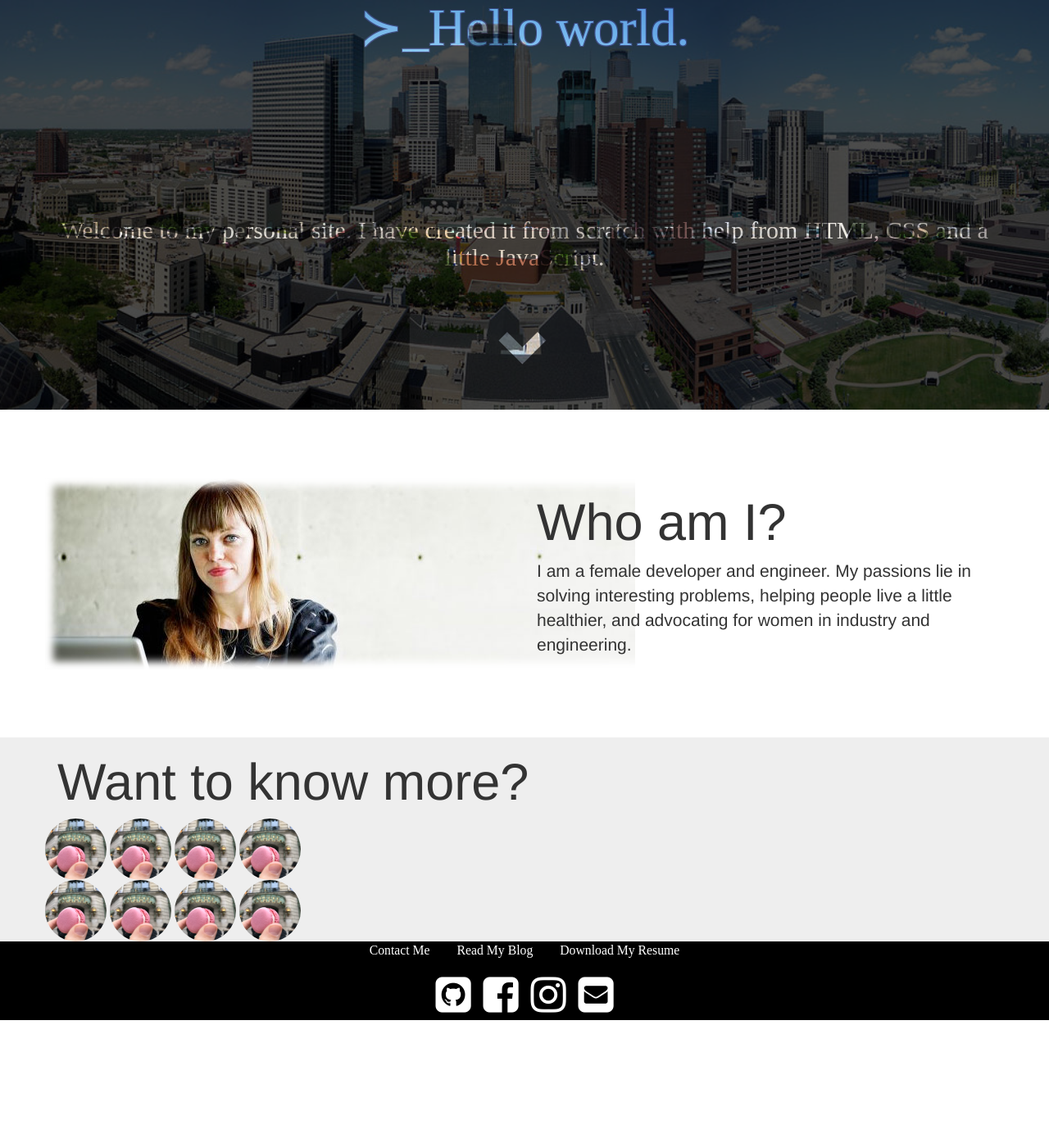
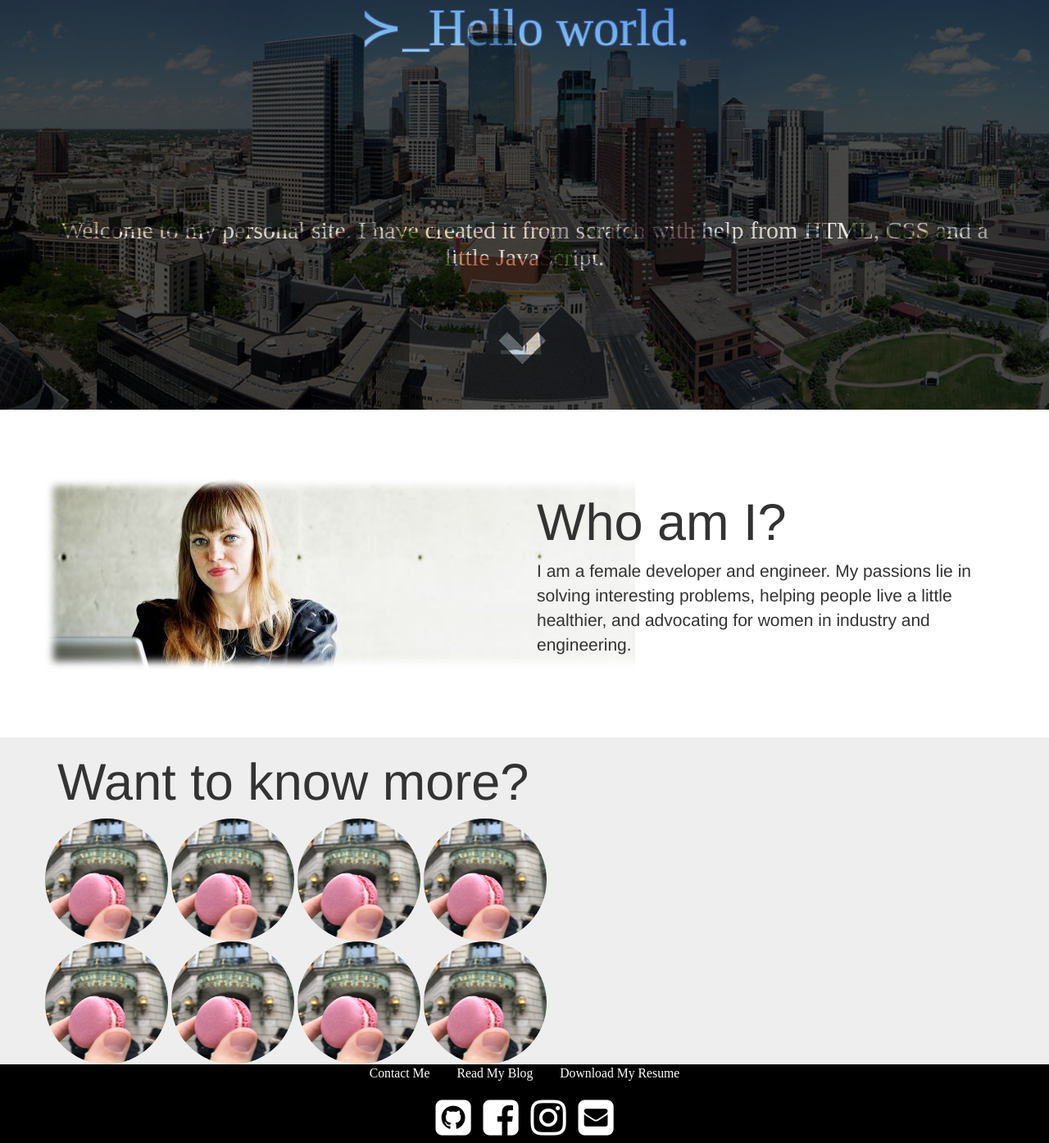
Before and after one commit to pfrank7/pfrank7.github.io, a Jekyll site: the page built from index.html, in a window 1280 px wide. Shown: the whole page at 82% size. Built offline with Jekyll 4.4.1, drawn with Linux system fonts in a browser that asks for light colours; nearby versions of some CDN libraries; before the commit the page ends 1245 px from its top, so only the background shows below that.

Commit message:
Update index.html

```diff
--- a/index.html
+++ b/index.html
@@ -89,16 +89,16 @@ title: Paige Frank
 				<h1> Want to know more? </h1>
 			</div>
 			<div class = "row">
-				<img src="../photos/IMG_7969.jpg" class="img-circle" alt="Plaquat Design Team" width="75" height="75">
-				<img src="../photos/IMG_7969.jpg" class="img-circle" alt="Plaquat Design Team" width="75" height="75">
-				<img src="../photos/IMG_7969.jpg" class="img-circle" alt="Plaquat Design Team" width="75" height="75">
-				<img src="../photos/IMG_7969.jpg" class="img-circle" alt="Plaquat Design Team" width="75" height="75">
+				<img src="../photos/IMG_7969.jpg" class="img-circle" alt="Plaquat Design Team" width="150" height="150">
+				<img src="../photos/IMG_7969.jpg" class="img-circle" alt="Plaquat Design Team" width="150" height="150">
+				<img src="../photos/IMG_7969.jpg" class="img-circle" alt="Plaquat Design Team" width="150" height="150">
+				<img src="../photos/IMG_7969.jpg" class="img-circle" alt="Plaquat Design Team" width="150" height="150">
 			</div>
 			<div class = "row">
-				<img src="../photos/IMG_7969.jpg" class="img-circle" alt="Plaquat Design Team" width="75" height="75">
-				<img src="../photos/IMG_7969.jpg" class="img-circle" alt="Plaquat Design Team" width="75" height="75">
-				<img src="../photos/IMG_7969.jpg" class="img-circle" alt="Plaquat Design Team" width="75" height="75">
-				<img src="../photos/IMG_7969.jpg" class="img-circle" alt="Plaquat Design Team" width="75" height="75">
+				<img src="../photos/IMG_7969.jpg" class="img-circle" alt="Plaquat Design Team" width="150" height="150">
+				<img src="../photos/IMG_7969.jpg" class="img-circle" alt="Plaquat Design Team" width="150" height="150">
+				<img src="../photos/IMG_7969.jpg" class="img-circle" alt="Plaquat Design Team" width="150" height="150">
+				<img src="../photos/IMG_7969.jpg" class="img-circle" alt="Plaquat Design Team" width="150" height="150">
 			</div>
 		</div>
 	</section>
```
